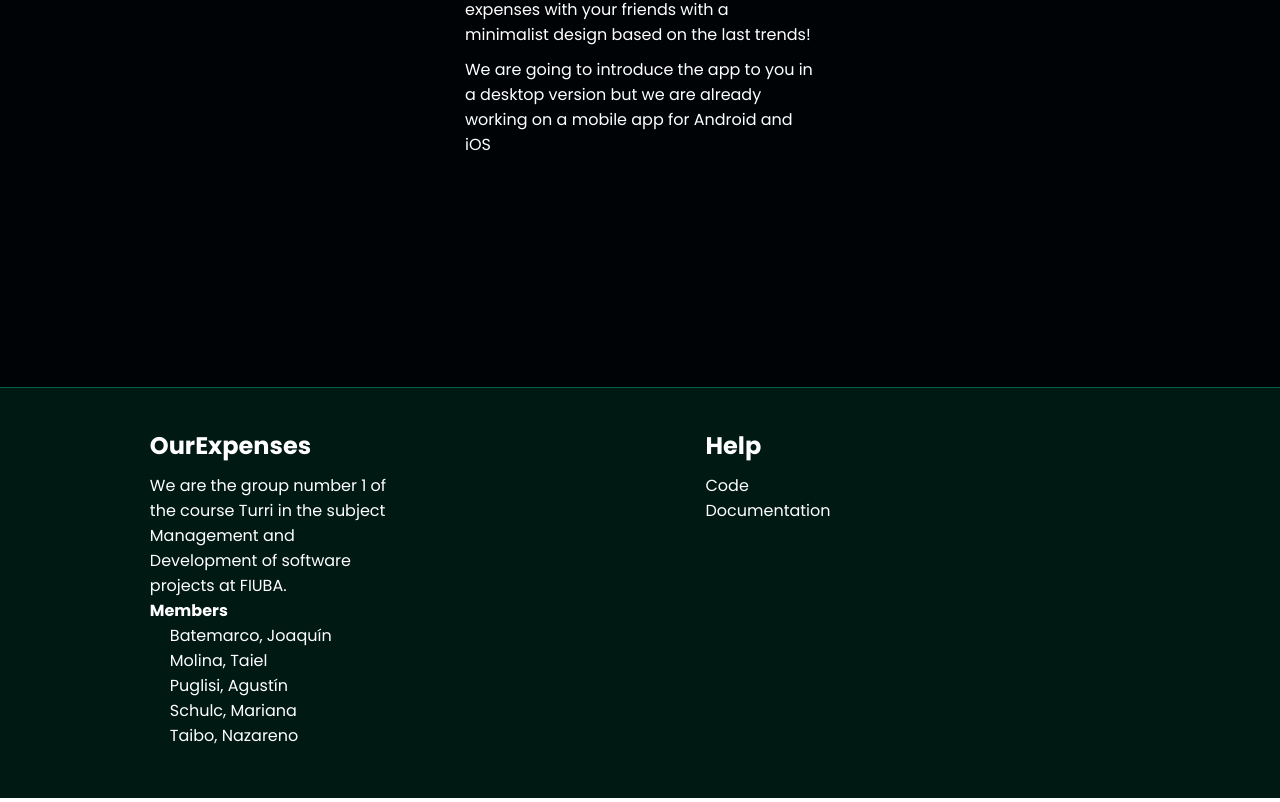
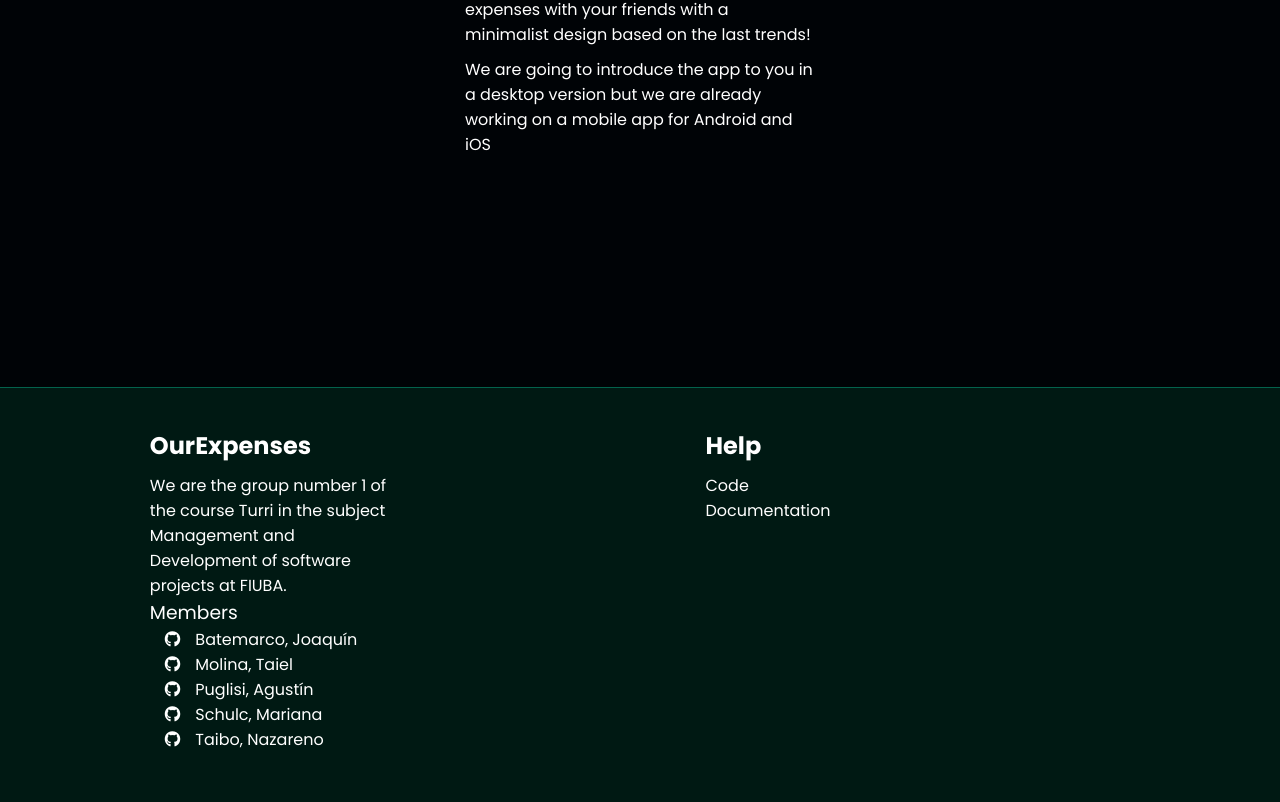
Before and after one commit to Taielmolina01/frontend-our-expenses, a React (Vite) app: page / in a window 1280 px wide. Shown: the part 383-1185 px from the top of the page. Built offline with nearby package versions, Linux system fonts and the light colour scheme.

Commit message:
add the githubs

```diff
--- a/index.html
+++ b/index.html
@@ -8,6 +8,7 @@
     <link rel="preconnect" href="https://fonts.googleapis.com">
     <link rel="preconnect" href="https://fonts.gstatic.com" crossorigin>
     <link href="https://fonts.googleapis.com/css2?family=Poppins:ital,wght@0,100;0,200;0,300;0,400;0,500;0,600;0,700;0,800;0,900;1,100;1,200;1,300;1,400;1,500;1,600;1,700;1,800;1,900&display=swap" rel="stylesheet">
+    <link rel="stylesheet" href="https://cdnjs.cloudflare.com/ajax/libs/font-awesome/6.0.0-beta3/css/all.min.css">
   </head>
   <body>
     <div id="root"></div>
--- a/src/App.css
+++ b/src/App.css
@@ -60,6 +60,10 @@ button:hover {
   align-items: center;
 }
 
+body {
+  flex: 1
+}
+
 .container {
   color: white;
   width: 350px;
@@ -95,7 +99,11 @@ ul {
 }
 
 ul li {
-  padding-left: 20px;
+  display: flex;
+}
+
+ul li a {
+  padding: 0 15px;
 }
 
 footer div h2 {
--- a/src/components/FooterHome.jsx
+++ b/src/components/FooterHome.jsx
@@ -1,4 +1,14 @@
+import MemberItem from "./memberItem";
+
 function FooterHome() {
+    const members = {
+        "Batemarco, Joaquín": "https://github.com/BA73C0",
+        "Molina, Taiel": "https://github.com/Taielmolina01",
+        "Puglisi, Agustín": "https://github.com/agusspuglisi",
+        "Schulc, Mariana": "https://github.com/marian1908",
+        "Taibo, Nazareno": "https://github.com/PMNaza"
+    }
+
     return (
         <footer>
             <div className="about-us">
@@ -9,13 +19,13 @@ function FooterHome() {
                     <p>
                         We are the group number 1 of the course Turri in the subject Management and Development of software projects at FIUBA.
                     </p>
+                    <h3>
+                        Members
+                    </h3>
                     <ul>
-                        Members
-                        <li>Batemarco, Joaquín</li>
-                        <li>Molina, Taiel</li>
-                        <li>Puglisi, Agustín</li>
-                        <li>Schulc, Mariana</li>
-                        <li>Taibo, Nazareno</li>
+                        {Object.keys(members).map((memberName) => (
+                            <MemberItem name={memberName} link={members[memberName]} />
+                        ))}
                     </ul>
                 </div>
             </div>
--- /dev/null
+++ b/src/components/memberItem.jsx
@@ -0,0 +1,12 @@
+function MemberItem({name, link}) {
+    return (
+        <li>
+            <a href={link} target="_blank">
+                <i class="fab fa-github"></i>
+            </a>
+            <p>{name}</p>
+        </li>
+    )
+}
+
+export default MemberItem;
```
